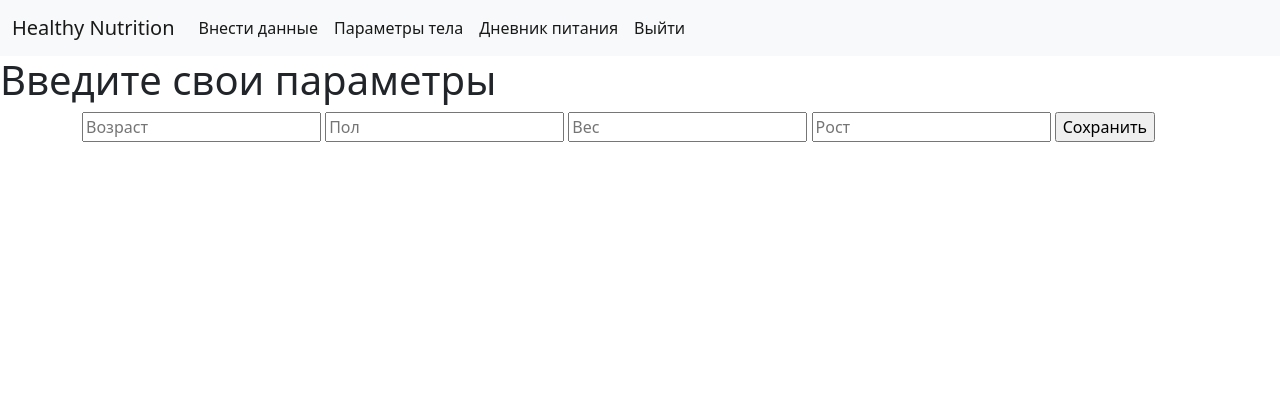
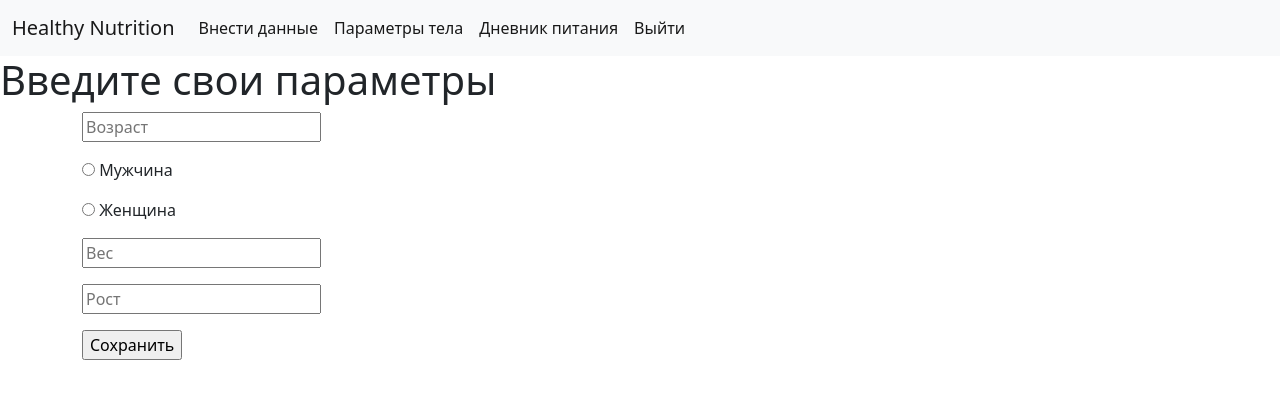
Before and after one commit to EkaterinaKazennikova/kalk, a Flask app: page /parameters/create in a window 1280 px wide. Shown: the top 399 px of the page. Run offline with Flask 2, Linux system fonts and the light colour scheme; the visitor is signed in with stand-in values (Sample User, id 1).

Commit message:
Added pics and radio buttons

```diff
--- a/bmi.py
+++ b/bmi.py
@@ -25,7 +25,7 @@ def bmi():
             params.age
         )
         return render_template("bmi.html", bmi=bmi)
-    return redirect(url_for('parameters.parameters_create'))
+    return render_template("bmi_none.html")
 
 
 def calculate_bmi(weight, height, gender, age):
--- a/templates/bmi.html
+++ b/templates/bmi.html
@@ -8,4 +8,6 @@
 
 {% block content %}
     <h1>{{ bmi }}</h1>
+        <img src={{ url_for('static', filename="healthy.jpg") }}>
+
 {% endblock %}
--- a/templates/data.html
+++ b/templates/data.html
@@ -1,5 +1,3 @@
-<!-- templates/profile.html -->
-
 {% extends "base.html" %}
 {% block header %}
 
@@ -12,4 +10,7 @@
     <li><a href="{{ url_for('parameters.parameters_create') }}">Внести параметры тела</a></li>
     <li><a href="{{ url_for('nutrition.nutrition_create') }}">Внести данные о питании</a></li>
     <li><a href="{{ url_for('bmi.bmi') }}">Ваш BMI</a></li>
+
+    <img src={{ url_for('static', filename="pyramid.jpg") }}>
+
 {% endblock %}
--- a/templates/index.html
+++ b/templates/index.html
@@ -22,4 +22,5 @@
             {% endif %}
         </div>
         </div>
+
 {% endblock %}
--- a/templates/parameters_form.html
+++ b/templates/parameters_form.html
@@ -1,27 +1,28 @@
 {% extends "base.html" %}
 {% block header %}
-<h1>Введите свои параметры</h1>
+    <h1>Введите свои параметры</h1>
 
 {% endblock %}
 
 {% block content %}
 
-            {% with messages = get_flashed_messages() %}
+    {% with messages = get_flashed_messages() %}
         {% if messages %}
             <div class="notification is-danger">
                 {{ messages[0] }}
             </div>
         {% endif %}
-        {% endwith %}
+    {% endwith %}
     <div class="container">
-<form action="/parameters/create" method="post">
+        <form action="/parameters/create" method="post">
 
-    <input placeholder="Возраст" name="age" >
-    <input placeholder="Пол"  name="gender" >
-    <input placeholder="Вес"  name="weight" >
-    <input placeholder="Рост"  name="height" >
-    <input type="submit"  value="Сохранить">
-</form>
+            <p><input placeholder="Возраст" name="age"></p>
+            <p><input type="radio" value="male" name="gender"> Мужчина</p>
+            <p><input type="radio" value="female" name="gender"> Женщина</p>
+            <p><input placeholder="Вес" name="weight"></p>
+            <p><input placeholder="Рост" name="height"><p>
+            <input type="submit" value="Сохранить">
+        </form>
     </div>
 
 {% endblock %}
```
Also changed, not shown: templates/bmi_none.html (added, +13 -0 lines), static/healthy.jpg (renamed from templates/Healphy.jpeg), static/pyramid.jpg (renamed from templates/Hel.jpg).
